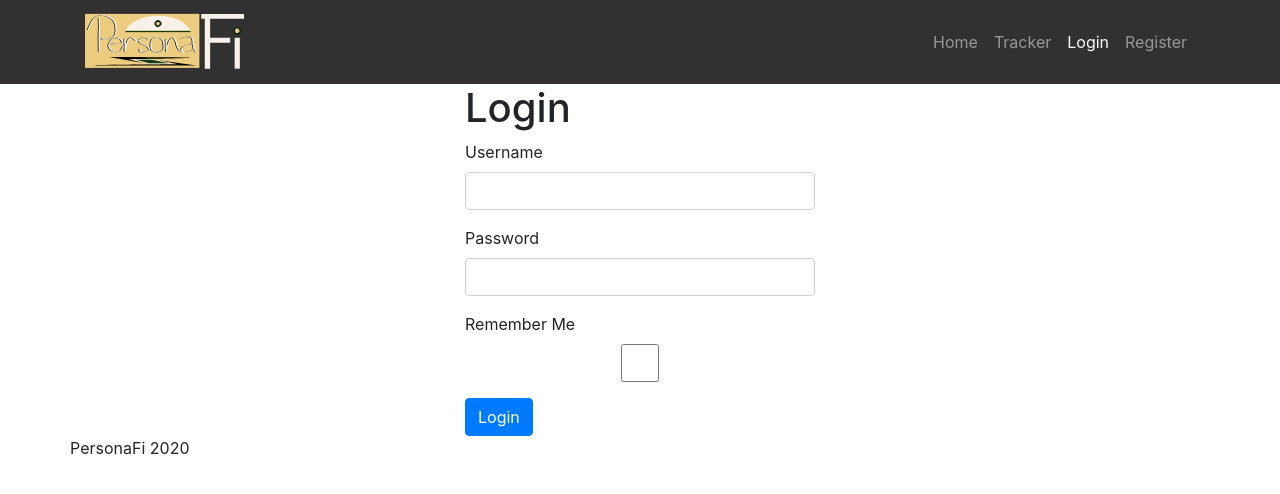
After one commit to petervuyk456/persona_finance, a Flask app: page /auth/login in a window 1280 px wide. The commit adds this page. Shown: the top 494 px of the page. Run offline with Flask 2, Linux system fonts and the light colour scheme; parts of the project's set-up code (start-up, migrations or seed data) failed here and were passed over; some libraries are stand-ins or nearby versions.

Commit message:
Added user authentication with mongodb.

```diff
--- /dev/null
+++ b/services/web/project/auth/__init__.py
@@ -0,0 +1,44 @@
+import functools
+from flask import redirect, abort
+from flask_bcrypt import Bcrypt
+from flask_login import LoginManager, AnonymousUserMixin, current_user, login_user
+
+
+class TrackerAnonymous(AnonymousUserMixin):
+    def __init__(self):
+        self.username = 'Guest'
+
+
+bcrypt = Bcrypt()
+
+login_manager = LoginManager()
+login_manager.login_view = "auth.login"
+login_manager.session_protection = "strong"
+login_manager.login_message = "Please login to access this page"
+login_manager.login_message_category = "info"
+login_manager.anonymous_user = TrackerAnonymous
+
+
+def create_module(app, **kwargs):
+    bcrypt.init_app(app)
+    login_manager.init_app(app)
+
+    from .controllers import auth_blueprint
+    app.register_blueprint(auth_blueprint)
+
+
+def has_role(name):
+    def real_decorator(f):
+        def wraps(*args, **kwargs):
+            if current_user.has_role(name):
+                return f(*args, **kwargs)
+            else:
+                abort(403)
+        return functools.update_wrapper(wraps, f)
+    return real_decorator
+
+
+@login_manager.user_loader
+def load_user(user_id):
+    from project.auth.models import User
+    return User.objects.get(username=user_id)
--- /dev/null
+++ b/services/web/project/auth/controllers.py
@@ -0,0 +1,53 @@
+from flask import render_template, Blueprint, url_for, flash, redirect
+from flask_login import login_user, logout_user, current_user
+
+from project.auth.models import db, User
+from project.auth.forms import LoginForm, RegisterForm
+
+auth_blueprint = Blueprint(
+    'auth',
+    __name__,
+    template_folder='../templates',
+    url_prefix='/auth'
+)
+
+
+@auth_blueprint.route('/login', methods=['GET', 'POST'])
+def login():
+    if current_user.is_authenticated:
+        return redirect(url_for('home.index'))
+
+    form = LoginForm()
+
+    if form.validate_on_submit():
+        user = User(username=form.username.data)
+        login_user(user, remember=form.remember.data)
+
+        flash(f"Welcome {form.username.data}!", category="success")
+        return redirect(url_for('home.index'))
+
+    return render_template('auth/login.html', form=form)
+
+
+@auth_blueprint.route('/logout', methods=['GET', 'POST'])
+def logout():
+    logout_user()
+    flash("You have been logged out. Come back soon!", category="success")
+    return redirect(url_for('home.index'))
+
+
+@auth_blueprint.route('/register', methods=['GET', 'POST'])
+def register():
+    form = RegisterForm()
+
+    if form.validate_on_submit():
+        new_user = User(username=form.username.data)
+        new_user.set_password(form.password.data)
+
+        new_user.save()
+
+        flash(
+            f"User {form.username.data} has been created, please login.", category="success")
+        return redirect(url_for('.login'))
+
+    return render_template('auth/register.html', form=form)
--- /dev/null
+++ b/services/web/project/auth/forms.py
@@ -0,0 +1,52 @@
+from flask_wtf import FlaskForm
+from wtforms import StringField, PasswordField, BooleanField
+from wtforms.validators import DataRequired, Length, EqualTo, URL
+from project.auth.models import User
+
+
+class LoginForm(FlaskForm):
+    username = StringField('Username', [DataRequired(), Length(max=64)])
+    password = PasswordField(
+        'Password', [DataRequired(), Length(min=6, max=255)])
+    remember = BooleanField("Remember Me")
+
+    def validate(self):
+        check_validate = super(LoginForm, self).validate()
+
+        if not check_validate:
+            return False
+
+        user = User.objects.get(username=self.username.data)
+        if not user:
+            self.username.errors.append('Invalid username or password')
+            return False
+
+        if not user.check_password(self.password.data):
+            self.username.errors.append('Invalid username or password')
+            return False
+
+        return True
+
+
+class RegisterForm(FlaskForm):
+    username = StringField('Username', [DataRequired(), Length(max=64)])
+    password = PasswordField(
+        'Password', [DataRequired(), Length(min=6, max=255)])
+    confirm = PasswordField('Confirm Password', [
+                            DataRequired(), EqualTo('password')])
+
+    def validate(self):
+        check_validate = super(RegisterForm, self).validate()
+
+        # if our validators do not pass
+        if not check_validate:
+            return False
+
+        try:
+            user = User.objects.get(username=self.username.data)
+            if user:
+                self.username.errors.append(
+                    "User with that name already exists")
+                return False
+        except:
+            return True
--- a/services/web/project/home/__init__.py
+++ b/services/web/project/home/__init__.py
@@ -1 +1,3 @@
-from .controllers import home_blueprint
+def create_module(app, **kwargs):
+    from .controllers import home_blueprint
+    app.register_blueprint(home_blueprint)
--- /dev/null
+++ b/services/web/project/templates/auth/login.html
@@ -0,0 +1,31 @@
+{% extends "base.html" %} {% block title %}Login{% endblock %} {% block body %}
+<div class="row">
+  <div class="col-md-4"></div>
+  <div class="col-md-4">
+    <h1 class="text-left">Login</h1>
+    <form method="POST" action="{{ url_for('.login') }}">
+      {{ form.hidden_tag() }}
+      <div class="form-group">
+        {{ form.username.label }} {% if form.username.errors %} {% for e in
+        form.username.errors %}
+        <p class="help-block">{{ e }}</p>
+        {% endfor %} {% endif %} {{ form.username(class_='form-control') }}
+      </div>
+      <div class="form-group">
+        {{ form.password.label }} {% if form.password.errors %} {% for e in
+        form.password.errors %}
+        <p class="help-block">{{ e }}</p>
+        {% endfor %} {% endif %} {{ form.password(class_='form-control') }}
+      </div>
+      <div class="form-group">
+        {{ form.remember.label }} {% if form.remember.errors %} {% for e in
+        form.remember.errors %}
+        <p class="help-block">{{ e }}</p>
+        {% endfor %} {% endif %} {{ form.remember(class_='form-control') }}
+      </div>
+      <input class="btn btn-primary" type="submit" value="Login" />
+    </form>
+  </div>
+  <div class="col-md-4"></div>
+</div>
+{% endblock %}
--- a/services/web/project/templates/navbar.html
+++ b/services/web/project/templates/navbar.html
@@ -16,20 +16,37 @@
   </button>
 
   <div class="collapse navbar-collapse" id="navbarSupportedContent">
-    <ul class="navbar-nav mr-auto">
-      <li class="nav-item active">
-        <a class="nav-link" href="{{url_for('home.index')}}">Home</a>
+    <ul class="navbar-nav">
+      <li class="nav-item {% if request.endpoint == 'home.index' %}active{% endif %}">
+        <a class="nav-link ml-auto" href="{{url_for('home.index')}}">Home</a>
       </li>
-      <li class="nav-item">
-        <a class="nav-link" href="{{url_for('tracker.index')}}"
+      <li class="nav-item {% if request.endpoint == 'tracker.index' %}active{% endif %}">
+        <a class="nav-link ml-auto" href="{{url_for('tracker.index')}}"
           >Tracker <span class="sr-only">(current)</span></a
         >
       </li>
     </ul>
-    <ul class="navbar-nav ml-auto">
+    <ul class="navbar-nav">
+      {% if current_user.is_authenticated %}
       <li class="nav-item">
-        <a class="nav-link" href="#">Login/Signup</a>
+        <a class="nav-link mr-auto" href="#">
+          {{ current_user.username }}</a>
       </li>
+      <li class="nav-item {% if request.endpoint == 'auth.logout' %}active{% endif %}">
+        <a class="nav-link mr-auto" href="{{url_for('auth.logout')}}">
+          Logout</a>
+      </li>
+
+      {% else %}
+      <li class="nav-item {% if request.endpoint == 'auth.login' %}active{% endif %}">
+        <a class="nav-link mr-auto" href="{{url_for('auth.login')}}">
+          Login</a>
+      </li>
+      <li class="nav-item {% if request.endpoint == 'auth.register' %}active{% endif %}">
+        <a class="nav-link mr-auto" href="{{url_for('auth.register')}}">
+          Register</a>
+      </li>
+      {% endif %}
     </ul>
   </div>
   </div>
--- a/services/web/project/tracker/__init__.py
+++ b/services/web/project/tracker/__init__.py
@@ -1 +1,3 @@
-from .controllers import tracker_blueprint
+def create_module(app, **kwargs):
+    from .controllers import tracker_blueprint
+    app.register_blueprint(tracker_blueprint)
--- a/services/web/requirements.txt
+++ b/services/web/requirements.txt
@@ -3,4 +3,7 @@ flake8==3.8.3
 gunicorn==20.0.4
 Flask==1.1.2
 Flask-MongoEngine==0.9.5
+Flask-Login==0.5.0
+Flask-Bcrypt==0.7.1
+Flask-WTF==0.14.3
 dnspython==1.16.0
```
Also changed, not shown: services/web/manage.py (+18 -5 lines), services/web/project/__init__.py (+30 -4 lines), services/web/project/auth/models.py (added, +84 -0 lines), services/web/project/config.py (+6 -1 lines), services/web/project/templates/auth/register.html (added, +32 -0 lines), services/web/project/tracker/models.py (+2 -21 lines), services/web/project/utils.py (added, +27 -0 lines), README.md.
